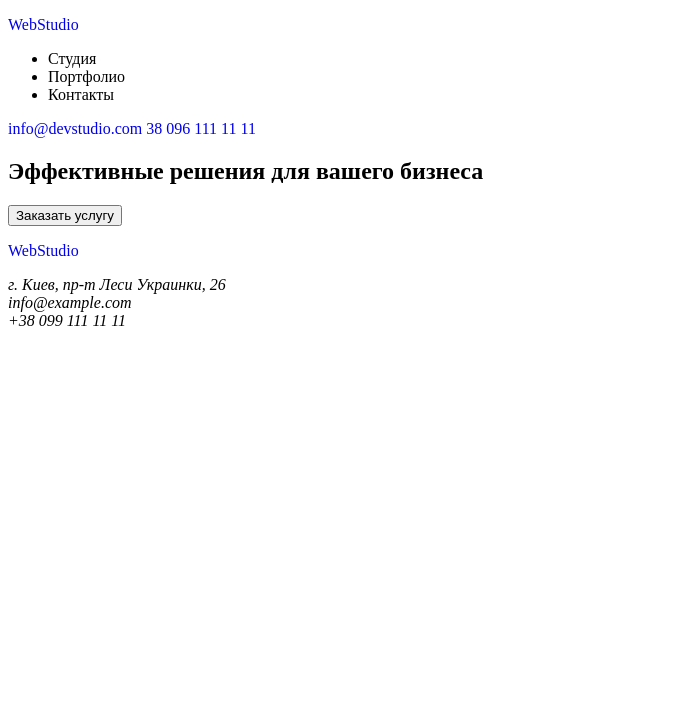
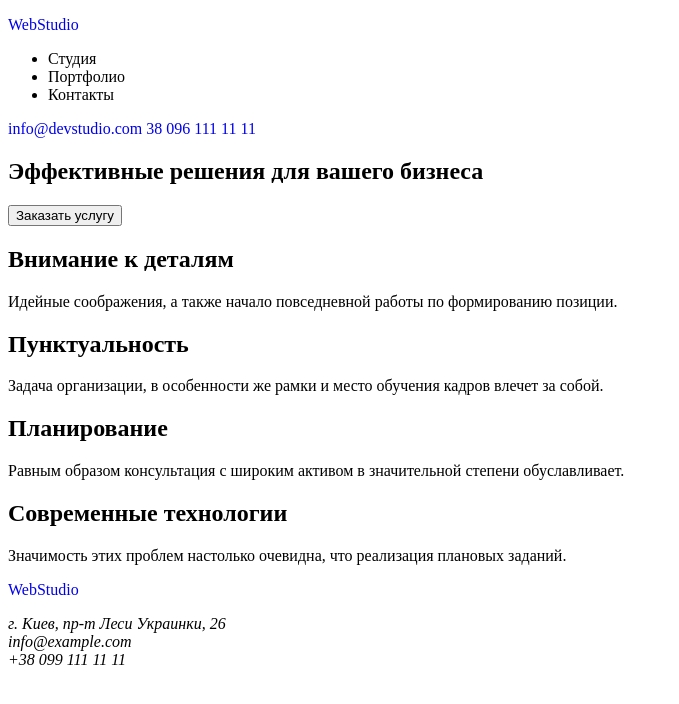
Before and after one commit to srg72/goit-markup-hw-01, a plain HTML site: page index.html in a window 1280 px wide. Shown: the whole page, without its empty margins (0-679 px from the left). Drawn offline with Linux system fonts and the light colour scheme.

Commit message:
Section-content

```diff
--- a/index.html
+++ b/index.html
@@ -41,6 +41,17 @@
         <p class="main-line"><h1 class="main-title">Эффективные решения для вашего бизнеса</h1></p>
         <button class="main-button" type="button">Заказать услугу</button>
       </section>
+      <!-- About section -->
+      <section class="content">
+        <h2 class="content-punct">Внимание к деталям</h2>
+        <p class="punct-text">Идейные соображения, а также начало повседневной работы по формированию позиции.</p>
+        <h2 class="content-punct">Пунктуальность</h2>
+        <p class="punct-text">Задача организации, в особенности же рамки и место обучения кадров влечет за собой.</p>
+        <h2 class="content-punct">Планирование</h2>
+        <p class="punct-text">Равным образом консультация с широким активом в значительной степени обуславливает.</p>
+        <h2 class="content-punct">Современные технологии</h2>
+        <p class="punct-text">Значимость этих проблем настолько очевидна, что реализация плановых заданий.</p>
+      </section>
     </main>
     <footer class="footer-list">
       <p>
```
